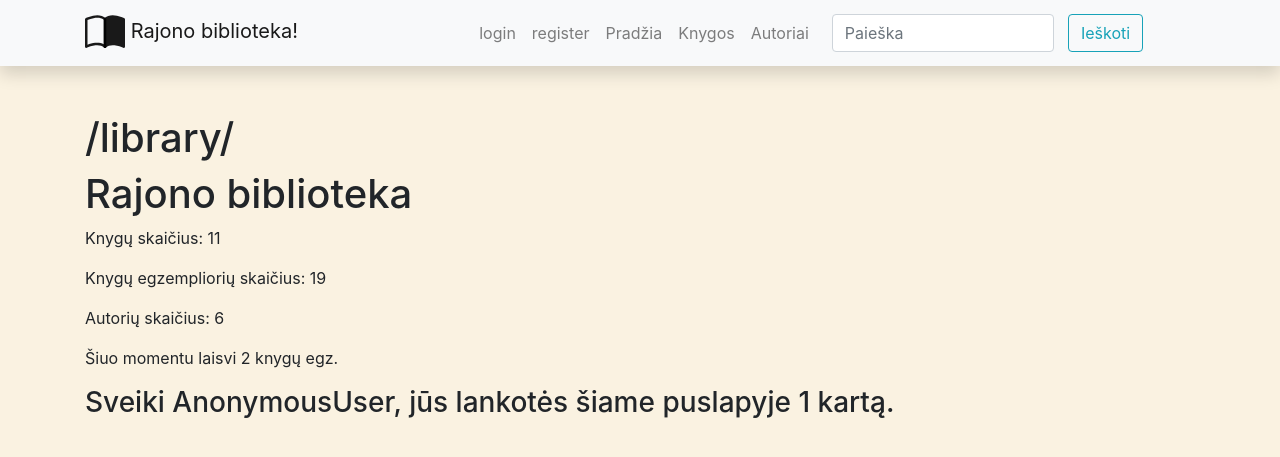
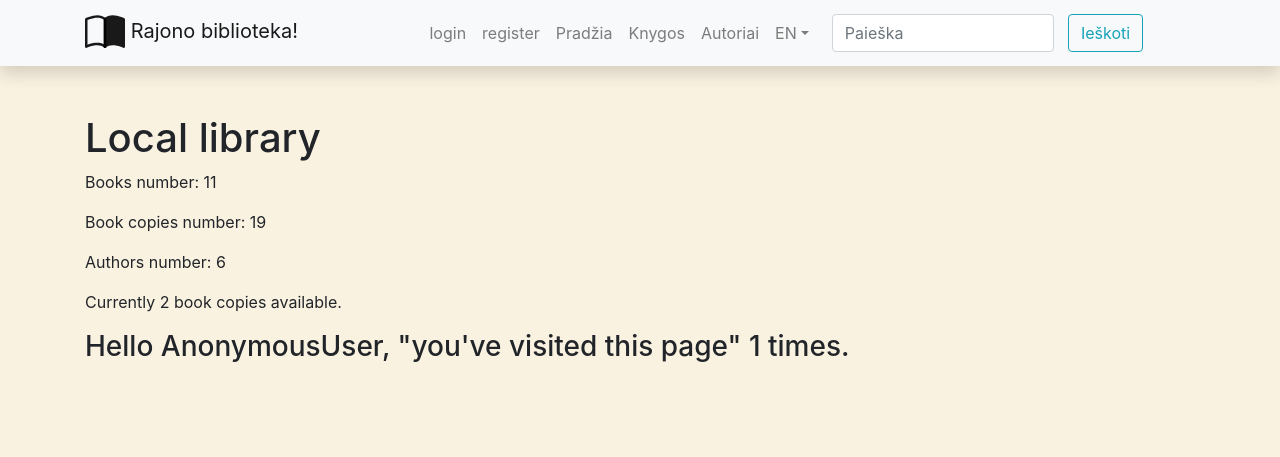
Before and after one commit to ram-pyth/djangoPTU18, a Django app: page /library/ in a window 1280 px wide. Shown: the top 457 px of the page. Run offline with Django 4.2, Linux system fonts and the light colour scheme; data comes from the database, SQL or seed files in the repository; both versions use the stored data as it was after the commit; some libraries are stand-ins or nearby versions.

Commit message:
paskaita 12 lokalizavimas, vertimai(ne iki galo)

```diff
--- a/library/templates/base.html
+++ b/library/templates/base.html
@@ -100,6 +100,27 @@
                 <li class="nav-item">
                     <a class="nav-link" href="{% url 'authors-all' %}">Autoriai</a>
                 </li>
+                {% load i18n %}
+                <li class="nav-item dropdown">
+                    <a class="nav-link dropdown-toggle" href="/" id="navbarDropdown" role="button"
+                       data-toggle="dropdown" aria-haspopup="true" aria-expanded="false">{% trans 'EN' %}</a>
+                    <form action="{% url 'set_language' %}" method="post" id="lang_form">{% csrf_token %}
+                        <input name="next" type="hidden" value="{{ redirect_to }}">
+                        <ul class="dropdown-menu" aria-labelledby="navbarDropdown">
+                            {% get_current_language as LANGUAGE_CODE %}
+                            {% get_available_languages as LANGUAGES %}
+                            {% get_language_info_list for LANGUAGES as languages %}
+                            {% for language in languages %}
+                            <li>
+                                <button type="submit" name="language" value="{{ language.code }}"
+                                        class="{% if language.code == LANGUAGE_CODE %}selected{% else%}demo-text-black{% endif %} dropdown-item">
+                                    {% trans language.name %}
+                                </button>
+                            </li>
+                            {% endfor %}
+                        </ul>
+                    </form>
+                </li>
             </ul>
 
 
@@ -135,7 +156,6 @@
 
 <div class="container">
 
-    <h1>{{ request.path }}</h1>
     {% block content %}{% endblock %}</div>
 
 <script
--- a/library/templates/index.html
+++ b/library/templates/index.html
@@ -1,10 +1,10 @@
 {% extends "base.html" %}
-
+{% load i18n %}
 {% block content %}
-<h1>Rajono biblioteka</h1>
-<p>Knygų skaičius: {{ num_books_t }}</p>
-<p>Knygų egzempliorių skaičius: {{ num_bookinstances_t }}</p>
-<p>Autorių skaičius: {{ num_authors_t }}</p>
-<p>Šiuo momentu laisvi {{ num_instances_available_t }} knygų egz.</p>
-<h3>Sveiki {{ user }}, jūs lankotės šiame puslapyje {{ num_visits_t }} kartą.</h3>
+<h1>{% trans "Local library" %}</h1>
+<p>{% trans "Books number:" %} {{ num_books_t }}</p>
+<p>{% trans "Book copies number:" %} {{ num_bookinstances_t }}</p>
+<p>{% trans "Authors number:" %} {{ num_authors_t }}</p>
+<p>{% trans "Currently" %} {{ num_instances_available_t }} {% trans "book copies available." %}</p>
+<h3>{% trans "Hello" %} {{ user }}, "you've visited this page" {{ num_visits_t }} {% trans "times." %}</h3>
 {% endblock %}
--- a/library/urls.py
+++ b/library/urls.py
@@ -1,4 +1,4 @@
-from django.urls import path
+from django.urls import path, include
 
 from . import views
 
@@ -9,6 +9,7 @@ urlpatterns = [
     path("books/", views.BookListView.as_view(), name="books-all"),
     path("books/<int:pk>", views.BookDetailView.as_view(), name="book-one"),
     path("search/", views.search, name="search"),
+    path("i18n/", include("django.conf.urls.i18n")),
 
     path("mybooks/", views.LoanedBooksByUserListView.as_view(), name="my-borrowed"),
     path("register/", views.register_user, name="register-url"),
--- a/library/views.py
+++ b/library/views.py
@@ -7,6 +7,7 @@ from django.contrib.auth.models import User
 from django.views.decorators.csrf import csrf_protect
 from django.contrib import messages
 from django.contrib.auth.decorators import login_required
+from django.utils.translation import gettext as _
 
 from .models import Author, Book, BookInstance, Genre, BookReview
 from .forms import BookReviewForm, UserUpdateForm, ProfileUpdateForm, UserBookCreateForm
@@ -120,19 +121,19 @@ def register_user(request):
     password2 = request.POST["password2"]
 
     if password != password2:
-        messages.error(request, "Slaptažodžiai nesutampa!!!")
+        messages.error(request, _("Passwords don't match!!!"))
 
     if User.objects.filter(username=username).exists():
-        messages.error(request, f"Vartotojo vardas {username} užimtas!!!")
+        messages.error(request, _("User %s already exists!!!") % username)
 
     if User.objects.filter(email=email).exists():
-        messages.error(request, f"Emailas {email} jau registruotas!!!")
+        messages.error(request, _(f"Email {email} already registered!!!"))
 
     if messages.get_messages(request):
         return redirect('register-url')
 
     User.objects.create_user(username=username, email=email, password=password)
-    messages.success(request, f"Vartotojas vardu {username} sukurtas!!!")
+    messages.success(request, _("User %s created!!!") % username)
     return redirect('login')
 
 
```
Also changed, not shown: library/models.py (+5 -4 lines), mysite/settings.py (+7 -0 lines), db.sqlite3, library/locale/lt/LC_MESSAGES/django.po (added).
